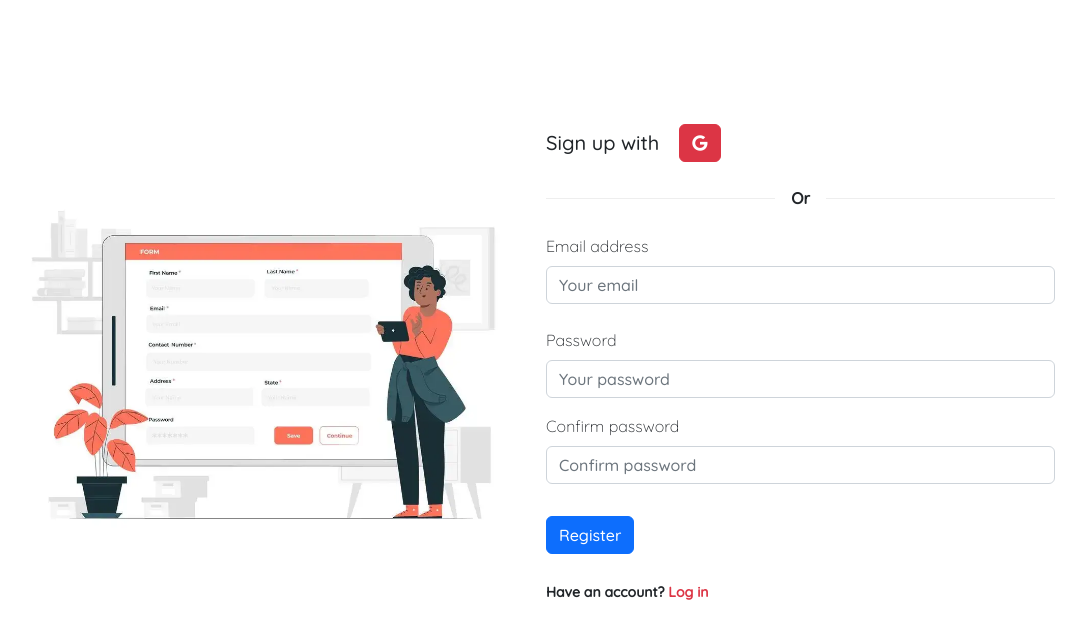
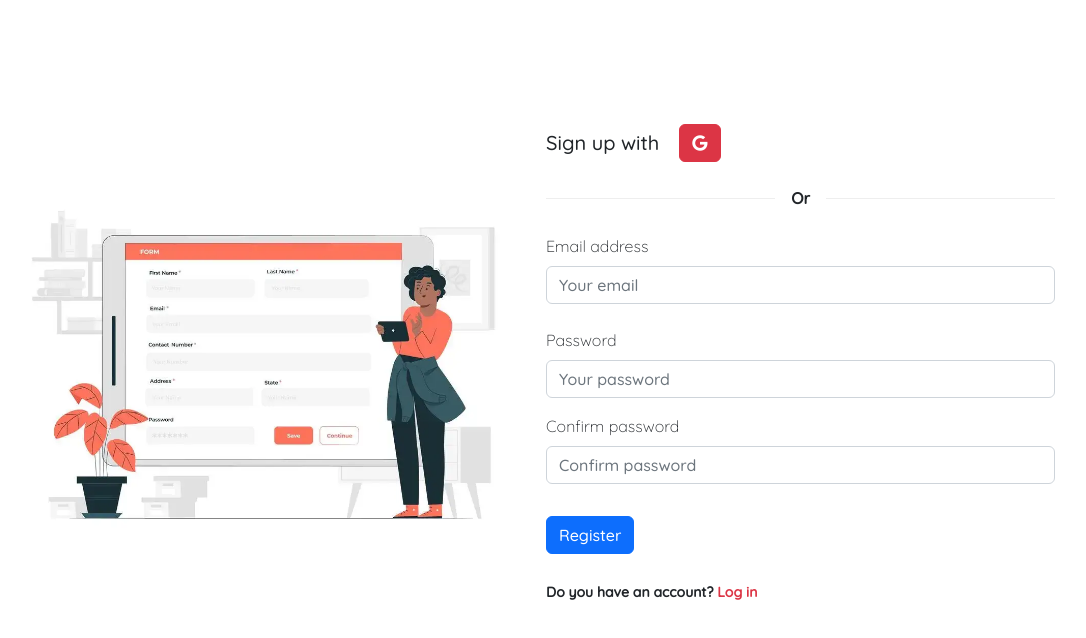
Before and after one commit to luchoweb/jobsform, a React (Create React App) app: page /register in a window 1280 px wide. Shown: the top 638 px of the page, without its empty margins (106-1192 px from the left). Built offline with nearby package versions, Linux system fonts and the light colour scheme.

Commit message:
grammar fixed

```diff
--- a/src/components/RegisterForm.tsx
+++ b/src/components/RegisterForm.tsx
@@ -96,7 +96,7 @@ const RegisterForm = () => {
 
       <div className="text-center text-md-start mt-4 pt-2">
         <button type="submit" className="btn btn-primary">Register</button>
-        <p className="small fw-bold mt-4 pt-1 mb-0">Have an account? <Link to="/" className="link-danger">Log in</Link></p>
+        <p className="small fw-bold mt-4 pt-1 mb-0">Do you have an account? <Link to="/" className="link-danger">Log in</Link></p>
       </div>
     </form>
   )
--- a/src/components/ResetPwdForm.tsx
+++ b/src/components/ResetPwdForm.tsx
@@ -41,7 +41,7 @@ const ResetPwdForm = () => {
       </div>
 
       <div className="text-center text-md-start">
-        <p className="small fw-bold mt-1 pt-1 mb-0">Have an account? <Link to="/" className="link-danger">Log in</Link></p>
+        <p className="small fw-bold mt-1 pt-1 mb-0">Do you have an account? <Link to="/" className="link-danger">Log in</Link></p>
       </div>
     </form>
   )
```
